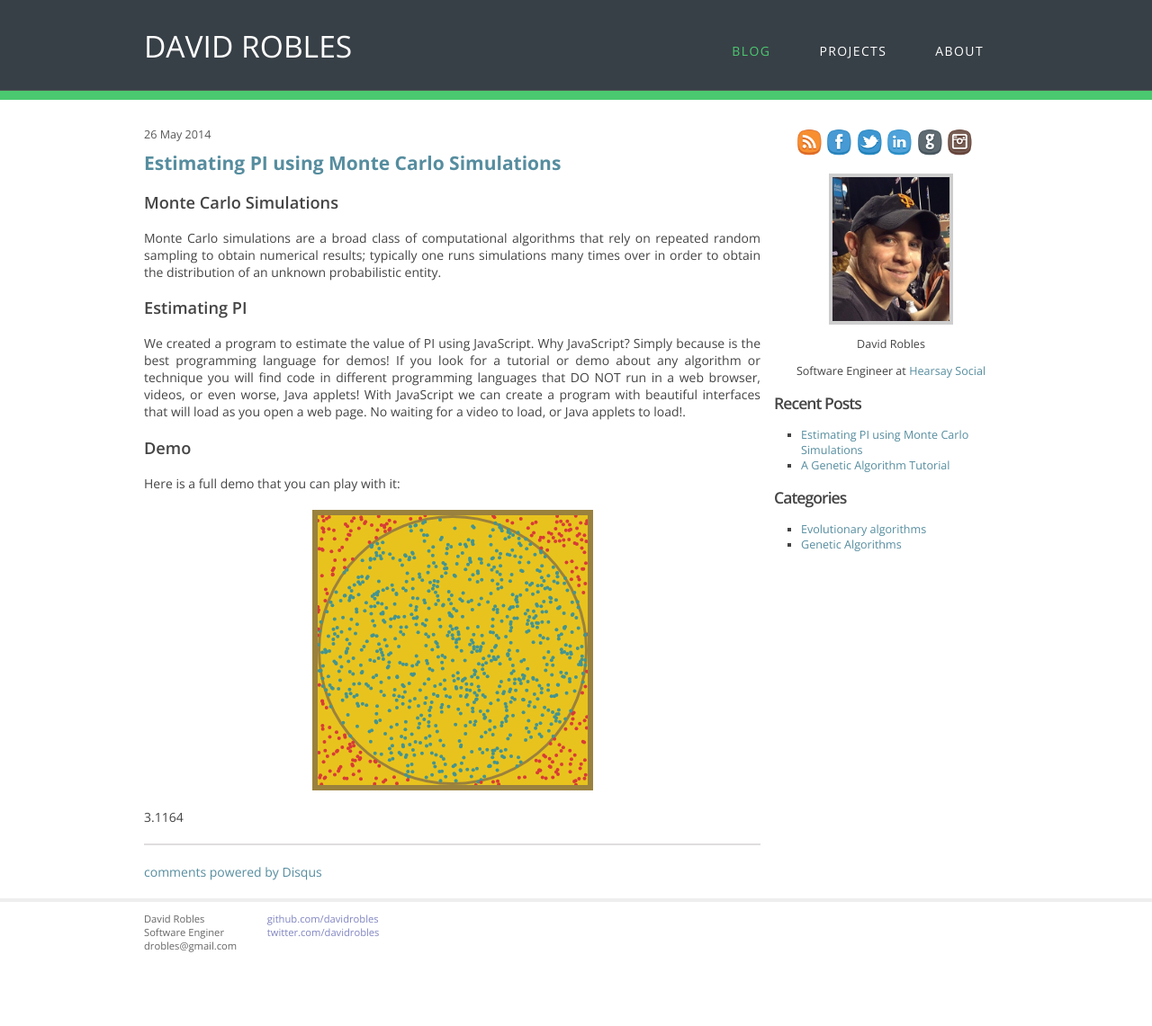
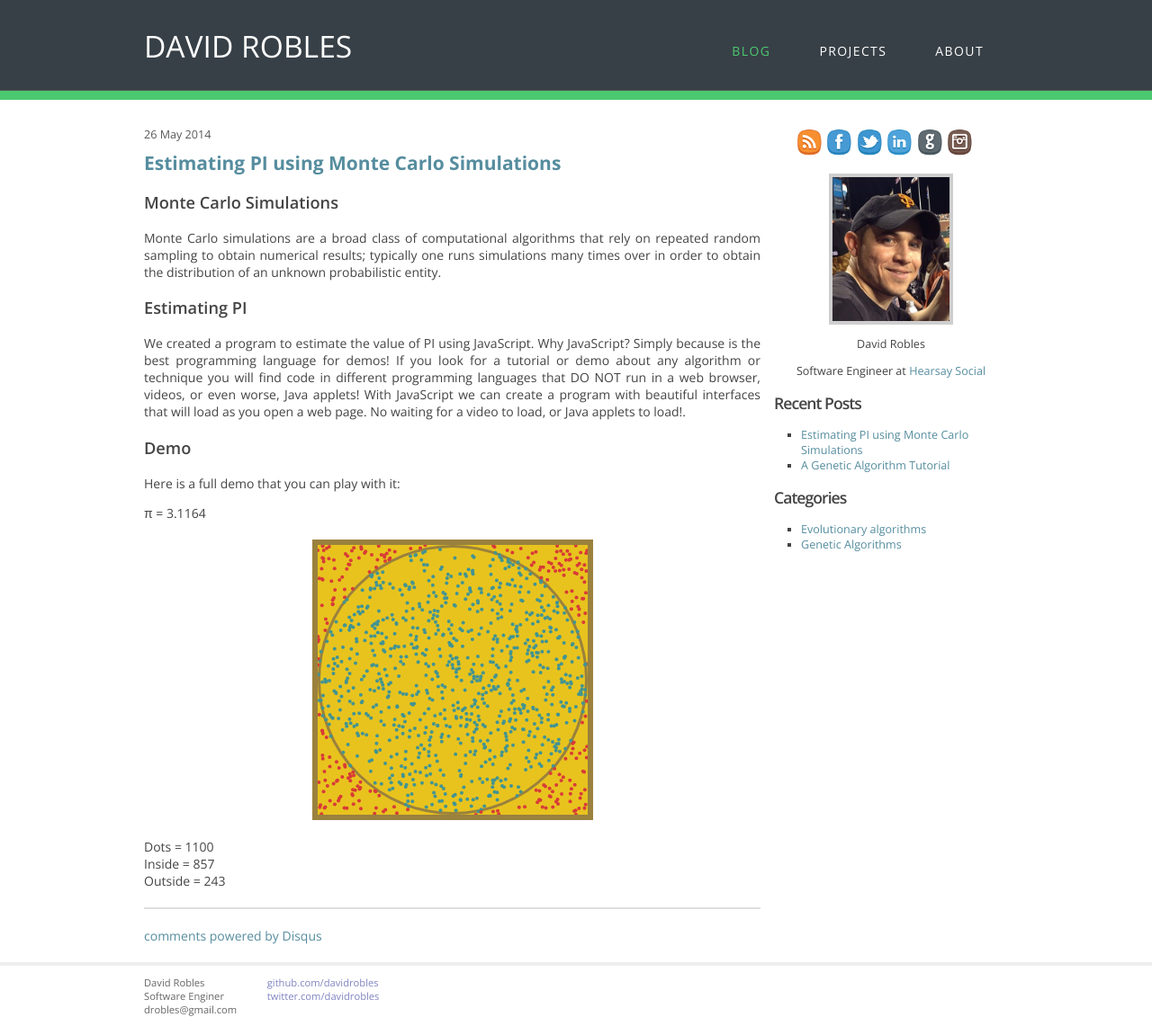
Before and after one commit to davidrobles/davidrobles.github.io, a Jekyll site: the page built from _posts/2014-06-05-estimating-pi-using-monte-carlo-simulations.md, in a window 1280 px wide. Shown: the whole page at 90% size. Built offline with Jekyll 4.4.1, drawn with Linux system fonts in a browser that asks for light colours; Markdown is read by kramdown in place of the engine named in the settings; comment, search, counter and statistics services are not loaded; before the commit the page ends 1070 px from its top, so only the background shows below that.

Commit message:
more stuff

```diff
--- a/_posts/2014-06-05-estimating-pi-using-monte-carlo-simulations.md
+++ b/_posts/2014-06-05-estimating-pi-using-monte-carlo-simulations.md
@@ -25,10 +25,14 @@ load!.
 
 Here is a full demo that you can play with it:
 
+<div text-align="center; display: block;">&pi; = <span id="pi"></span></div>
+
 <canvas id="pi-mc" height="300px" width="300px" style="margin: 20px auto; display: block;">
 Your browser does not support HTML5 Canvas!
 </canvas>
 
-<div id="pi"></div>
+Dots = <span id="all"></span><br />
+Inside = <span id="inside"></span><br />
+Outside = <span id="outside"></span><br />
 
 <script src="/js/mc-pi.js"></script>
--- a/js/mc-pi.js
+++ b/js/mc-pi.js
@@ -32,8 +32,10 @@ MCPI.Model.prototype = {
         this.points.push(point);
         var pi = (4.0 * this.counters.inside) / this.points.length;
         if (this.points.length % 50 == 0) {
-            var ele = document.getElementById("pi");
-            ele.innerHTML = pi.toFixed(4);
+            document.getElementById("pi").innerHTML = pi.toFixed(4);
+            document.getElementById("all").innerHTML = this.points.length;
+            document.getElementById("inside").innerHTML = this.counters.inside;
+            document.getElementById("outside").innerHTML = this.counters.outside;
         }
         this.notifyObservers(point);
         if (this.points.length == this.maxPoints) {
```
